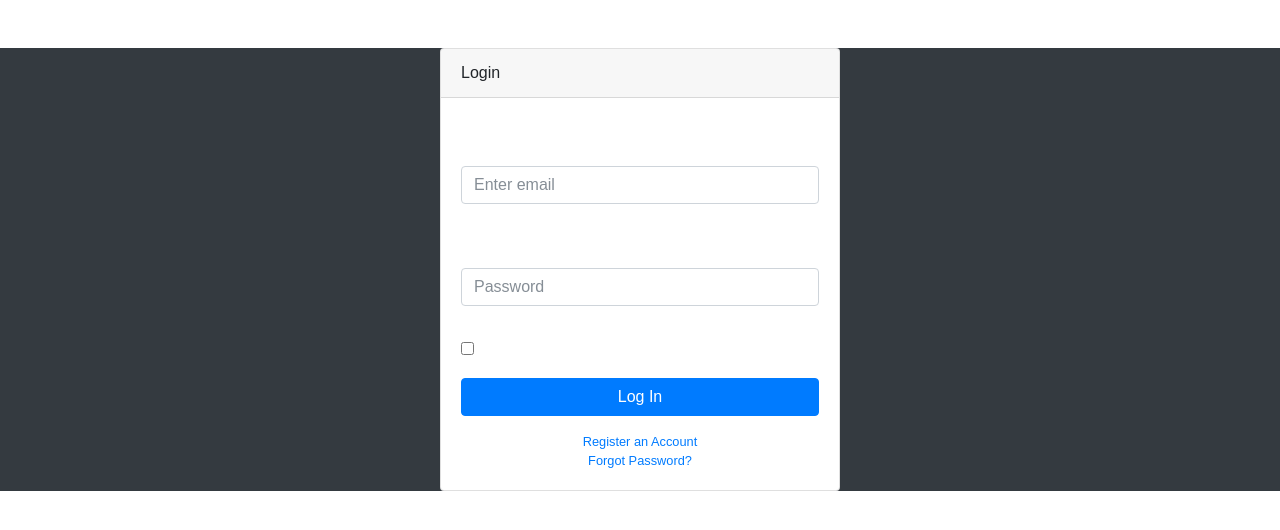
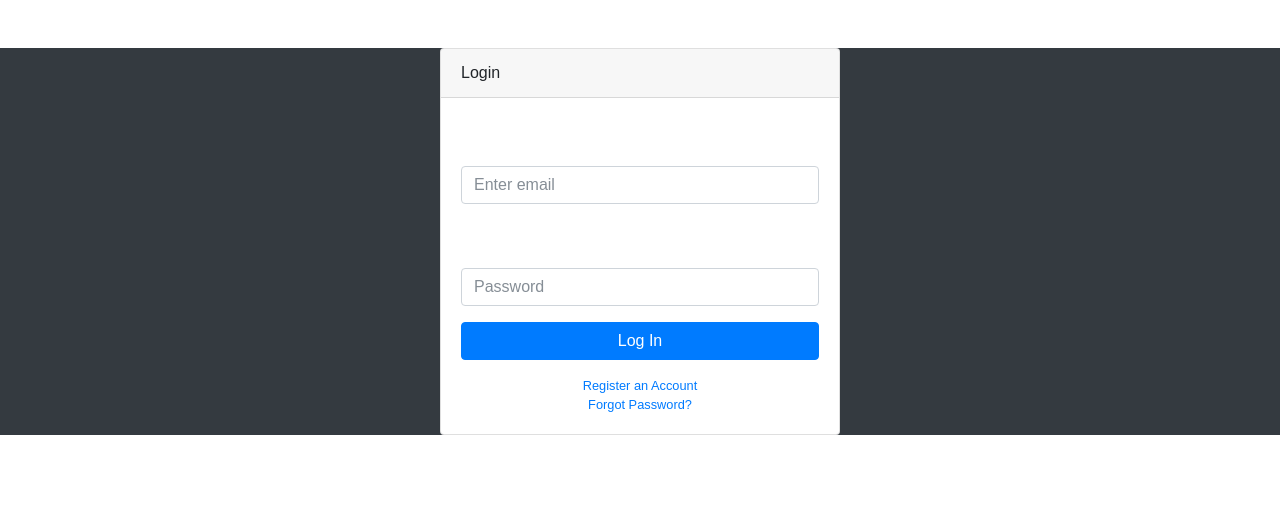
Before and after one commit to janjos96/tetelafut, a PHP site: page /login.php in a window 1280 px wide. Shown: the top 530 px of the page. Run offline with PHP 8.4, Linux system fonts and the light colour scheme.

Commit message:
login e registo done com dashboard

```diff
--- a/dashboard.php
+++ b/dashboard.php
@@ -19,7 +19,9 @@
 
     <?php
     include 'navbar.php';
+    include  'parts/loginscript.php';
     ?>
+
 <body>
 <div class="content-wrapper">
     <div class="container-fluid">
--- a/index.php
+++ b/index.php
@@ -1048,7 +1048,7 @@ session_start();
           <div class="modal-body">Select "Logout" below if you are ready to end your current session.</div>
           <div class="modal-footer">
             <button class="btn btn-secondary" type="button" data-dismiss="modal">Cancel</button>
-            <a class="btn btn-primary" href="login.php">Logout</a>
+            <a class="btn btn-primary" href="parts/logoutscript.php">Logout</a>
           </div>
         </div>
       </div>
--- a/login.php
+++ b/login.php
@@ -35,12 +35,6 @@ session_start();
             <label for="exampleInputPassword1">Password</label>
             <input class="form-control" id="exampleInputPassword1" type="password" name="password" placeholder="Password">
           </div>
-          <div class="form-group">
-            <div class="form-check">
-              <label class="form-check-label">
-                <input class="form-check-input" type="checkbox"> Remember Password</label>
-            </div>
-          </div>
           <input class="btn btn-primary btn-block" type="submit" name="login_submit" value="Log In"/>
         </form>
           <?php include 'parts/loginscript.php'?>
--- a/navbar.php
+++ b/navbar.php
@@ -138,7 +138,7 @@
           <div class="modal-body">Select "Logout" below if you are ready to end your current session.</div>
           <div class="modal-footer">
             <button class="btn btn-secondary" type="button" data-dismiss="modal">Cancel</button>
-            <a class="btn btn-primary" href="login.php">Logout</a>
+            <a class="btn btn-primary" href="parts/logoutscript.php">Logout</a>
           </div>
         </div>
       </div>
--- a/parts/loginscript.php
+++ b/parts/loginscript.php
@@ -1,7 +1,9 @@
 <?php
 
 if( isset($_SESSION['loggedin']) && $_SESSION['loggedin'] = true) {
-    header("Location: index.php");
+    print "<script type='text/javascript'>
+        window.location.href = 'dashboard.php';
+        </script>";
 }
 
 //Ligação à base de dados
@@ -30,13 +32,13 @@ if(isset($_POST['login_submit'])){
             $linha_col = mysqli_fetch_assoc($resultados_col);
             if ($escapedMail === $linha_col['col_email']) {
                 //verifica se a password da conta está correta
-                if (/*password_verify($escapedPassword, $linha_col['col_password'])*/ $escapedPassword == $linha_col['col_password']) {
+                if (password_verify($escapedPassword, $linha_col['col_password'])) {
                     $resultados = mysqli_query($conn, "select * from colaborador where col_email='$escapedMail';");
                     $linha_col = mysqli_fetch_assoc($resultados);
                     $_SESSION['loggedin'] = true;
                     $_SESSION['admin'] = false;
                     $_SESSION['name'] = $linha_col['col_name'];
-                    header("Location: index.php");
+                    header("Location: dashboard.php");
                     exit;
                 } else {
                     print "Invalid Password!";
@@ -54,7 +56,7 @@ if(isset($_POST['login_submit'])){
                     $_SESSION['loggedin'] = true;
                     $_SESSION['admin'] = true;
                     $_SESSION['name'] = $linha_admin['admin_name'];
-                    header("Location: index.php");
+                    header("Location: dashboard.php");
                     exit;
                 } else {
                     print "Invalid Password!";
--- a/parts/logoutscript.php
+++ b/parts/logoutscript.php
@@ -1,5 +1,5 @@
 <?php
 session_start();
 session_destroy();
-header("Location: index.php");
+header("Location: ../login.php");
 ?>
--- a/register.php
+++ b/register.php
@@ -74,7 +74,7 @@ session_start();
             <div class="text-center">
                 <!--<a class="d-block small mt-3" href="login.php">Login Page</a>-->
                 <!--<a class="d-block small" href="forgot-password.php">Forgot Password?</a> -->
-                <a class="d-block small mt-3" href="login.html">Already one of us? SIGN IN</a>
+                <a class="d-block small mt-3" href="login.php">Already one of us? SIGN IN</a>
             </div>
         </div>
     </div>
```
Also changed, not shown: parts/registerscript.php (+6 -3 lines).
